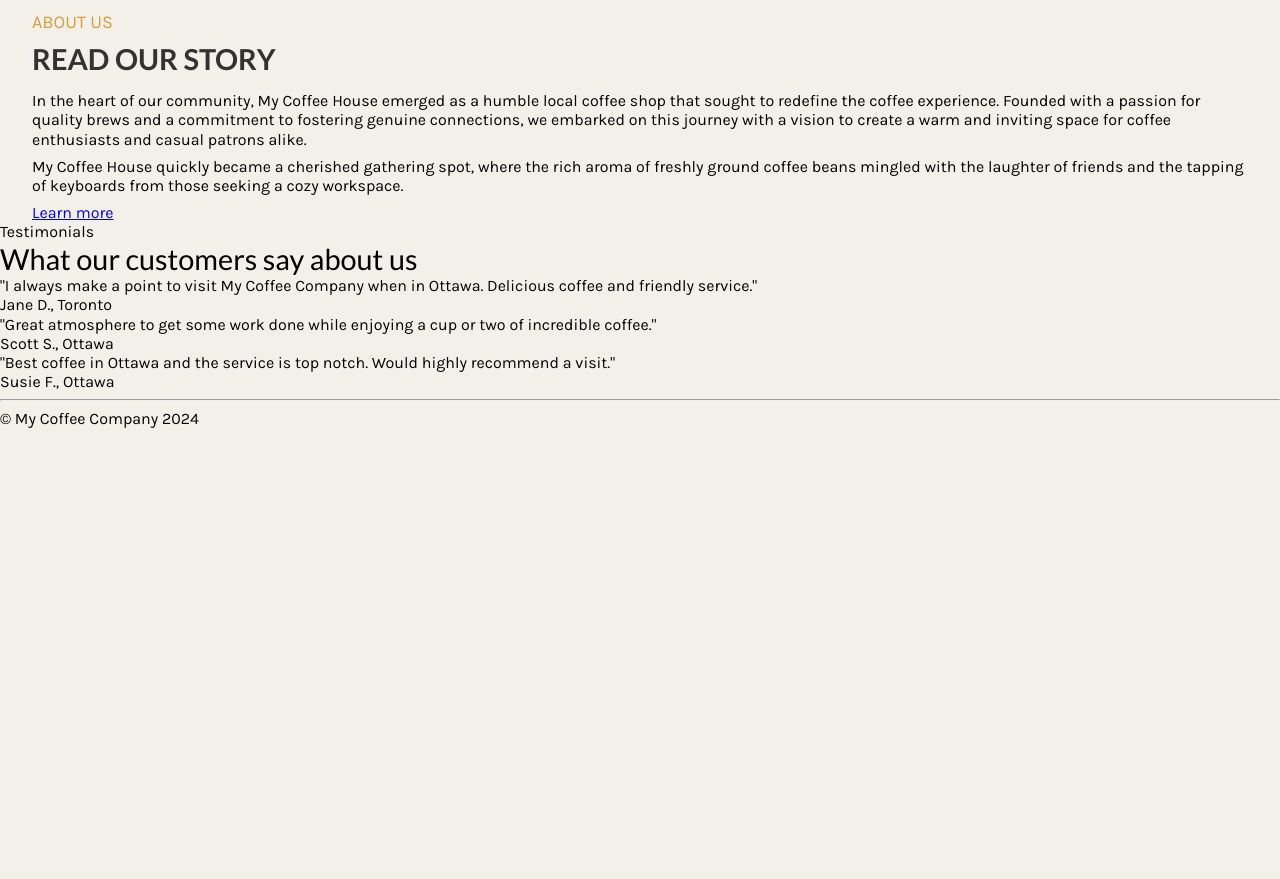
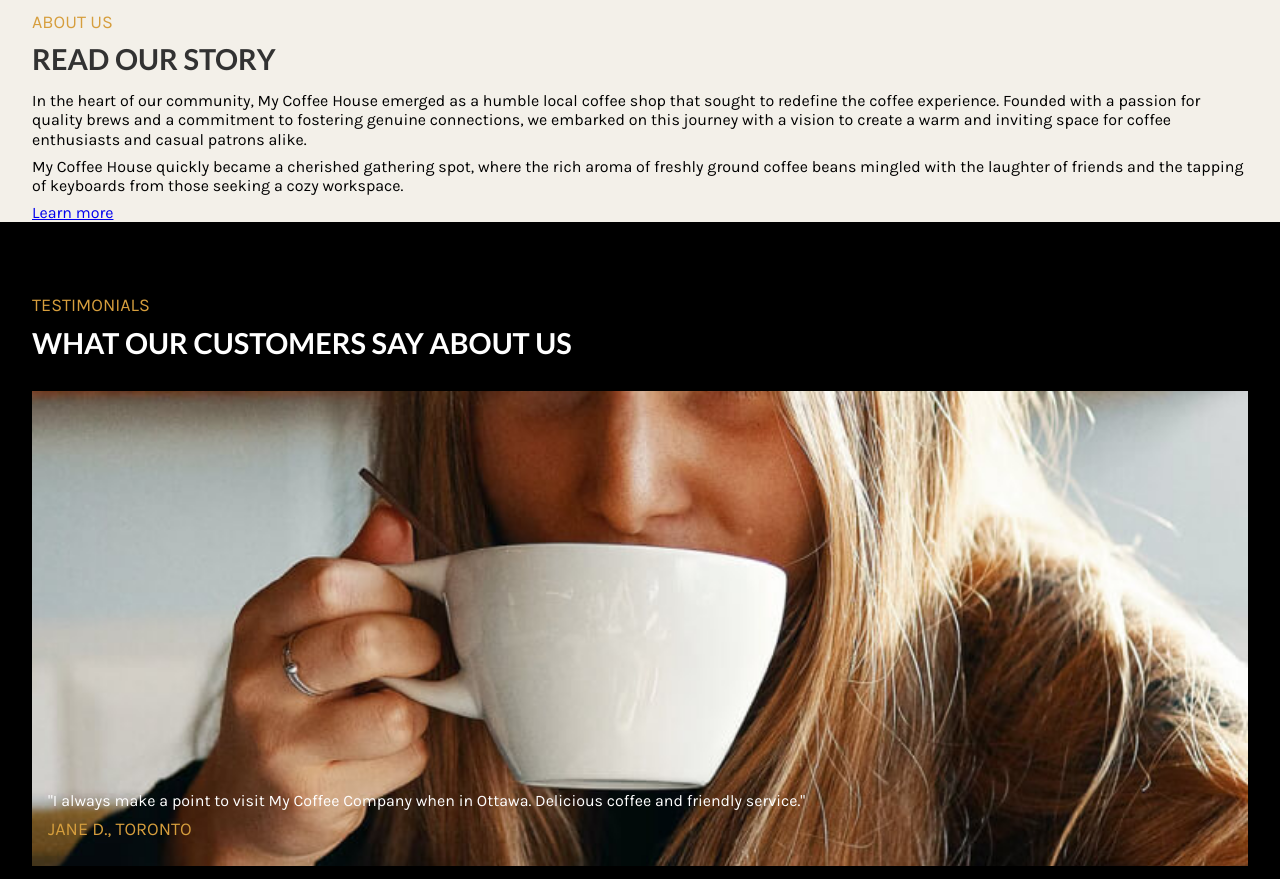
Before and after one commit to john-1523/mtm6201-midterm, a plain HTML site: page index.html in a window 1280 px wide. Shown: the part 7196-8075 px from the top of the page. Before the commit the page ends 7625 px from the top, so only its background shows below. Drawn offline with Linux system fonts and the light colour scheme.

Commit message:
Styles testimonials section and footer

```diff
--- a/css/main.css
+++ b/css/main.css
@@ -1,3 +1,5 @@
+/* MOBILE-FIRST APPROACH */
+
 /* changing fonts & font sizes */
 h1, h2, h3 {
     font-family: 'Lato', sans-serif;
@@ -251,3 +253,70 @@ nav a {
 .about p:not(.description) {
     padding-bottom: 0.5em;
 }
+
+/* styling testimonials section */
+.testimonials {
+    background-color: #000;
+    padding-bottom: 1em;
+}
+
+.testimonials .container {
+    width: 95%;
+    margin: auto;
+    padding-top: 4em;
+}
+
+.testimonials h2 {
+    color: #fff;
+    font-weight: 650;
+    padding-bottom: 0.5em;
+    text-transform: uppercase;
+}
+
+.testimonials p:not(.description) {
+    color: #fff;
+}
+
+.testimonials .customers {
+    padding: 1em;
+    padding-top: 25em;
+    margin: 1em 0;
+}
+
+.testimonials .num1 {
+    background-image: url(../images/testimonial-1.jpeg);
+    background-size: cover;
+    background-position: center;
+}
+
+.testimonials .num2 {
+    background-image: url(../images/testimonial-2.jpeg);
+    background-size: cover;
+    background-position: top;
+}
+
+.testimonials .num3 {
+    background-image: url(../images/testimonial-3.jpeg);
+    background-size: cover;
+    background-position: top;
+}
+
+/* styling footer */
+footer {
+    background-color: #000;
+    position: relative;
+    bottom: 1em;
+}
+
+footer hr {
+    border-color: #000;
+    padding: 1em 0;
+}
+
+footer p {
+    color: #fff;
+    text-align: center;
+    padding-bottom: 3em;
+}
+
+/* TABLET */
--- a/index.html
+++ b/index.html
@@ -87,20 +87,20 @@
         </section>
         <section class="testimonials">
             <div class="container">
-                <p>Testimonials</p>
+                <p class="description">Testimonials</p>
                 <h2>What our customers say about us</h2>
-                <!-- make div? -->
-                <!-- insert image -->
-                <p>"I always make a point to visit My Coffee Company when in Ottawa. Delicious coffee and friendly service."</p>
-                <p>Jane D., Toronto</p>
-                <!-- make div? -->
-                <!-- insert image -->
-                <p>"Great atmosphere to get some work done while enjoying a cup or two of incredible coffee."</p>
-                <p>Scott S., Ottawa</p>
-                <!-- make div? -->
-                <!-- insert image -->
-                <p>"Best coffee in Ottawa and the service is top notch. Would highly recommend a visit."</p>
-                <p>Susie F., Ottawa</p>
+                <div class="customers num1">
+                    <p>"I always make a point to visit My Coffee Company when in Ottawa. Delicious coffee and friendly service."</p>
+                    <p class="description">Jane D., Toronto</p>
+                </div>
+                <div class="customers num2">
+                    <p>"Great atmosphere to get some work done while enjoying a cup or two of incredible coffee."</p>
+                    <p class="description">Scott S., Ottawa</p>
+                </div>
+                <div class="customers num3">
+                    <p>"Best coffee in Ottawa and the service is top notch. Would highly recommend a visit."</p>
+                    <p class="description">Susie F., Ottawa</p>
+                </div>
             </div>
         </section>
     </main>
```
